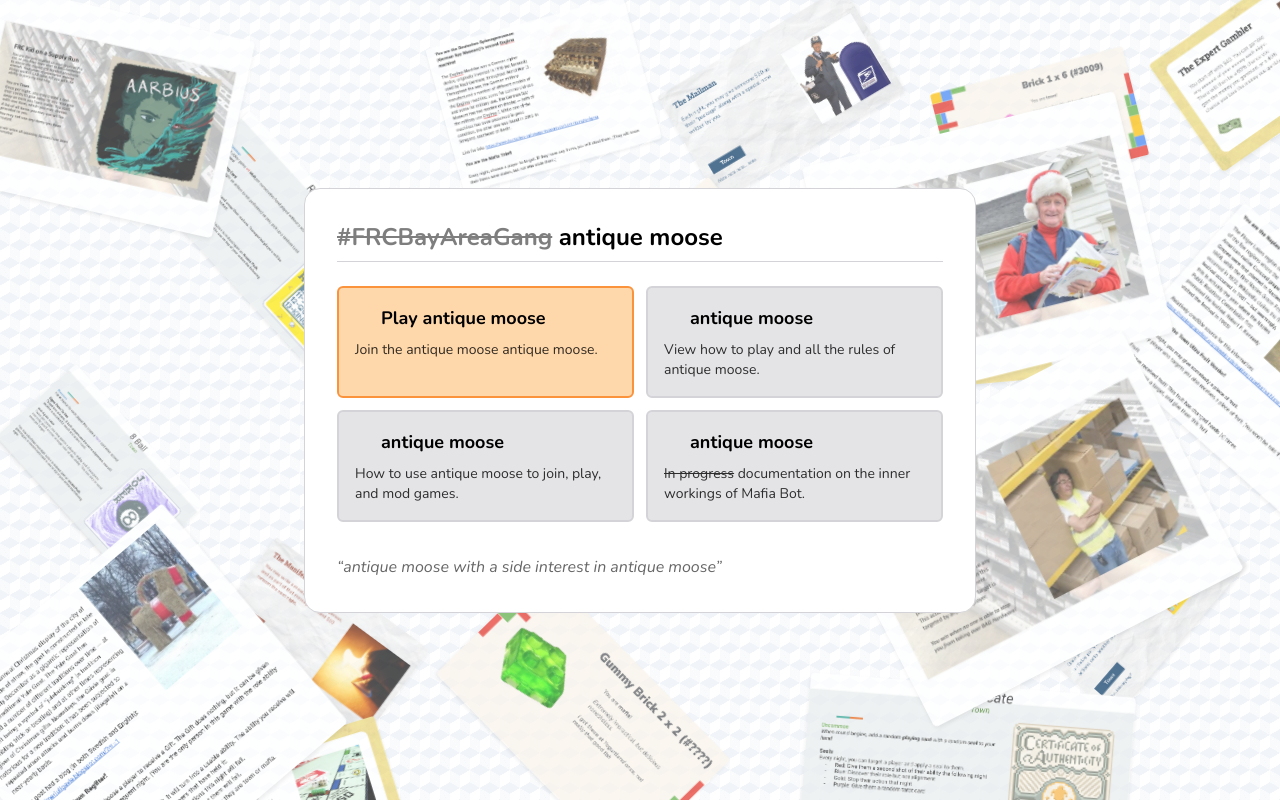
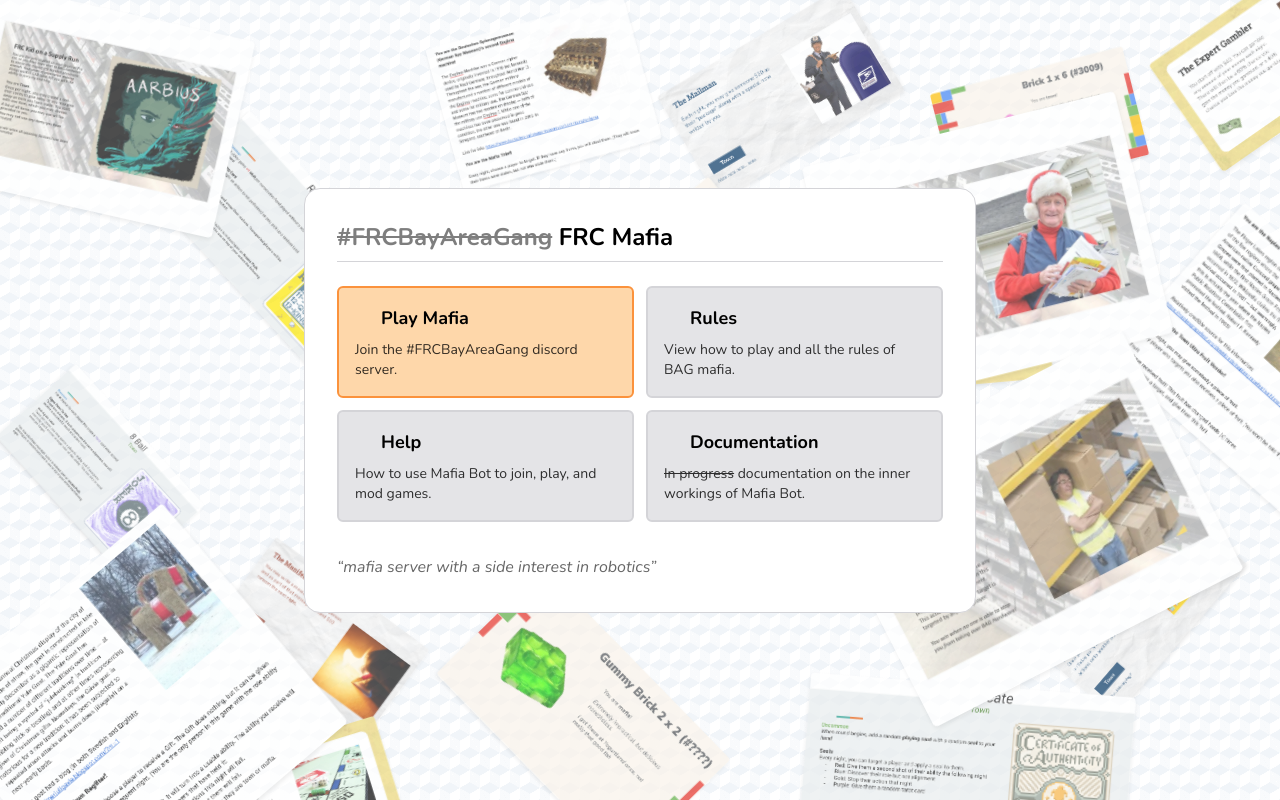
Before and after one commit to EpicPizza/MafiaWebsite, a SvelteKit app: page / in a window 1280 px wide. Built offline with nearby package versions, Linux system fonts and the light colour scheme; some icons are missing.

Commit message:
back to normal

```diff
--- a/src/routes/+page.svelte
+++ b/src/routes/+page.svelte
@@ -8,7 +8,7 @@
 
 <svelte:head>
     <meta property="og:title" content="FRC (BAG) Mafia" />
-    <meta property="og:description" content="The (not) antique moose with an antique moose" />
+    <meta property="og:description" content="The (not) official FRC mafia server with a side interest in robotics." />
 </svelte:head>
 
 <Background enableScatter scatterMinImageSize={200} scatterMaxImageSize={300} scatterImages={[
@@ -34,7 +34,7 @@
     <div class="h-[calc(100dvh-2rem)] flex flex-col justify-around items-center">
         <div class="max-w-[calc(100vw-2rem)] overflow-auto w-[42rem] bg-white dark:bg-zinc-800 border border-border-light dark:border-border-dark p-8 rounded-2xl">
             <div class="flex flex-col sm:flex-row items-start sm:items-end gap-0.5 justify-between">
-                <h1 class="text-2xl font-bold"><span class="line-through opacity-50">#FRCBayAreaGang</span> antique moose</h1>
+                <h1 class="text-2xl font-bold"><span class="line-through opacity-50">#FRCBayAreaGang</span> FRC Mafia</h1>
             </div>
             <Line class="mb-6 mt-2"></Line>
 
@@ -43,28 +43,28 @@
                     <a href="/docs/join-mafia" class="p-4 bg-orange-200 dark:bg-orange-900 border-2 border-orange-400 rounded-md relative overflow-hidden">
                         <div class="flex items-center gap-1.5 text-lg mb-2">
                             <Icon width=1.25rem icon="material-symbols:diamond-shine-outline"></Icon>
-                            <p class="font-bold">Play antique moose</p>
+                            <p class="font-bold">Play Mafia</p>
                         </div>
-                        <p class="text-sm opacity-80">Join the antique moose antique moose.</p>
+                        <p class="text-sm opacity-80">Join the #FRCBayAreaGang discord server.</p>
                     </a>
                     <a href="/docs/overview" class="p-4 bg-zinc-200 dark:bg-zinc-900 border-2 border-border-light dark:border-border-dark rounded-md relative overflow-hidden">
                         <div class="flex items-center gap-1.5 text-lg mb-2">
                             <Icon width=1.25rem icon="material-symbols:book-outline"></Icon>
-                            <p class="font-bold">antique moose</p>
+                            <p class="font-bold">Rules</p>
                         </div>
-                        <p class="text-sm opacity-80">View how to play and all the rules of antique moose.</p>
+                        <p class="text-sm opacity-80">View how to play and all the rules of BAG mafia.</p>
                     </a>
                     <a href="/docs/help" class="p-4 bg-zinc-200 dark:bg-zinc-900 border-2 border-border-light dark:border-border-dark rounded-md relative overflow-hidden">
                         <div class="flex items-center gap-1.5 text-lg mb-2">
                             <Icon width=1.25rem icon="material-symbols:code-blocks-outline"></Icon>
-                            <p class="font-bold">antique moose</p>
+                            <p class="font-bold">Help</p>
                         </div>
-                        <p class="text-sm opacity-80">How to use antique moose to join, play, and mod games.</p>
+                        <p class="text-sm opacity-80">How to use Mafia Bot to join, play, and mod games.</p>
                     </a>
                     <a href="https://docs.frcmafia.com/" class="p-4 bg-zinc-200 dark:bg-zinc-900 border-2 border-border-light dark:border-border-dark rounded-md relative overflow-hidden">
                         <div class="flex items-center gap-1.5 text-lg mb-2">
                             <Icon width=1.25rem icon="material-symbols:document-search-outline"></Icon>
-                            <p class="font-bold">antique moose</p>
+                            <p class="font-bold">Documentation</p>
                         </div>
                         <p class="text-sm opacity-80"><span class="line-through">In progress</span> documentation on the inner workings of Mafia Bot.</p>
                     </a>
@@ -73,7 +73,7 @@
 
             <div class="flex flex-col sm:flex-row gap-5 sm:items-center justify-between opacity-75 dark:opacity-100">
                 <p class="text-base opacity-80 flex items-center gap-2 italic">
-                    “antique moose with a side interest in antique moose”
+                    “mafia server with a side interest in robotics”
                 </p>
                 <div class="opacity-80 flex gap-2">
                     <a aria-label="Discord" target="_blank" href="https://discord.com/invite/NPyexQ2ucU" class="text-2xl -mb-1.5">
```
